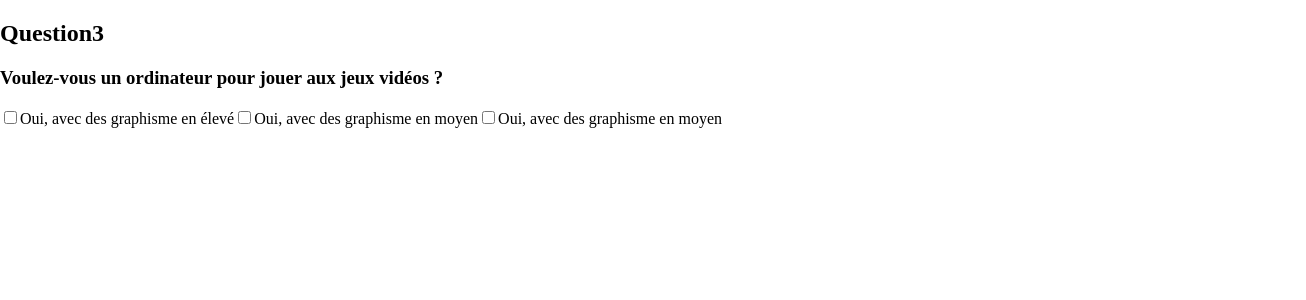
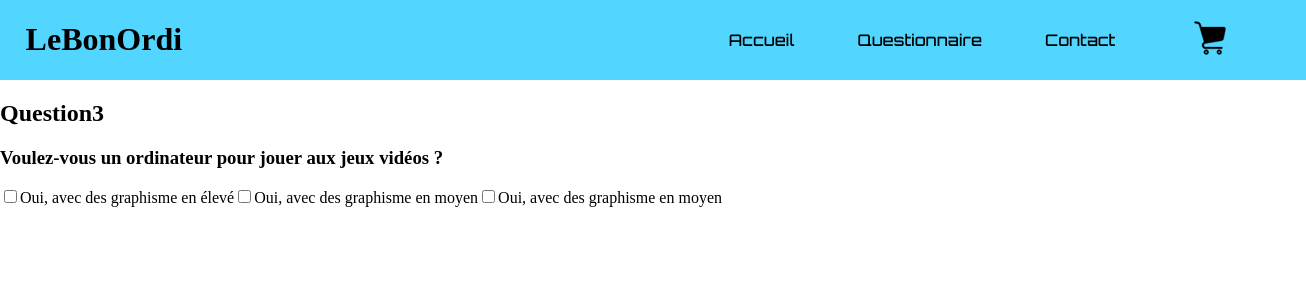
Before and after one commit to ArtyMartin/lebonordi, an Angular app: page /questionaire in a window 1280 px wide. Shown: the top 300 px of the page, 1306 px wide, since content can reach past the window. Built offline with nearby package versions, Linux system fonts and the light colour scheme; a web font is replaced by a local one.

Commit message:
add hreader on all page

```diff
--- a/src/app/app.component.html
+++ b/src/app/app.component.html
@@ -1 +1,2 @@
+<app-header></app-header>
 <router-outlet></router-outlet>
--- a/src/app/questionnaire/questionnaire.component.html
+++ b/src/app/questionnaire/questionnaire.component.html
@@ -1,5 +1,3 @@
-<app-header></app-header>
-
 <main>
     <h2>Question3</h2>
     <h3>Voulez-vous un ordinateur pour jouer aux jeux vidéos ?</h3>
--- a/src/app/questionnaire/questionnaire.component.ts
+++ b/src/app/questionnaire/questionnaire.component.ts
@@ -1,4 +1,5 @@
 import { Component } from '@angular/core';
+import { HeaderComponent } from '../header/header.component';
 
 @Component({
   selector: 'app-questionnaire',
```
